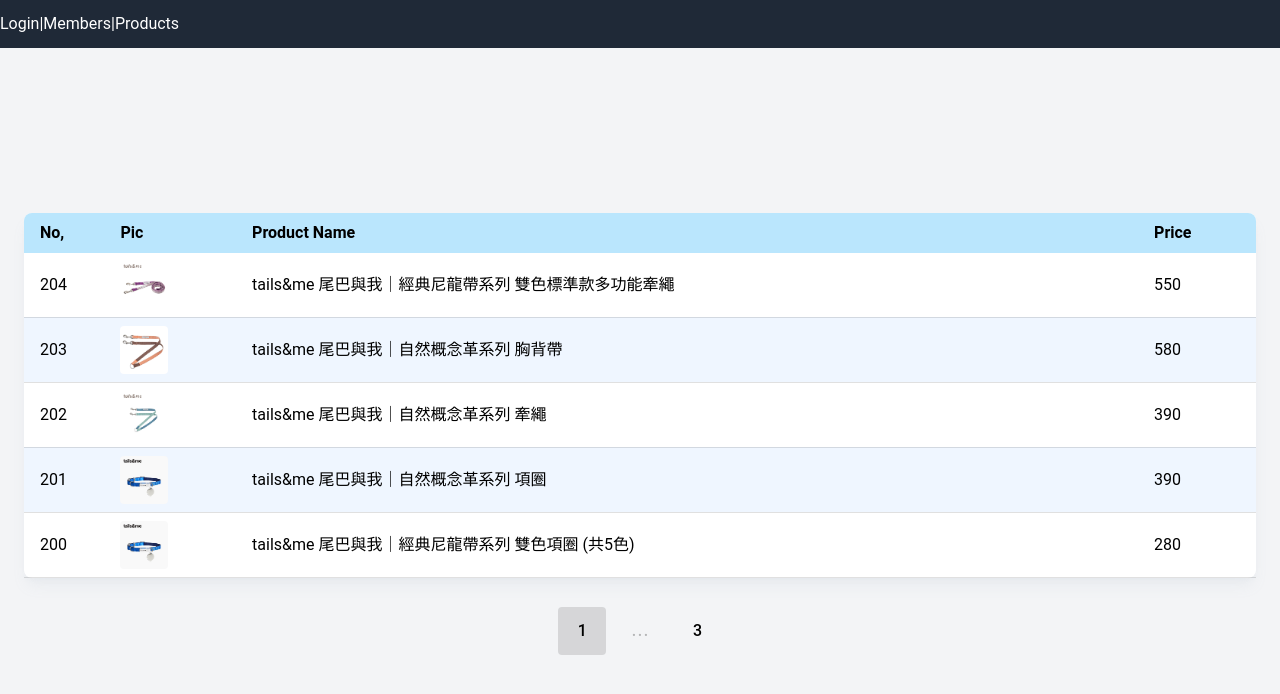
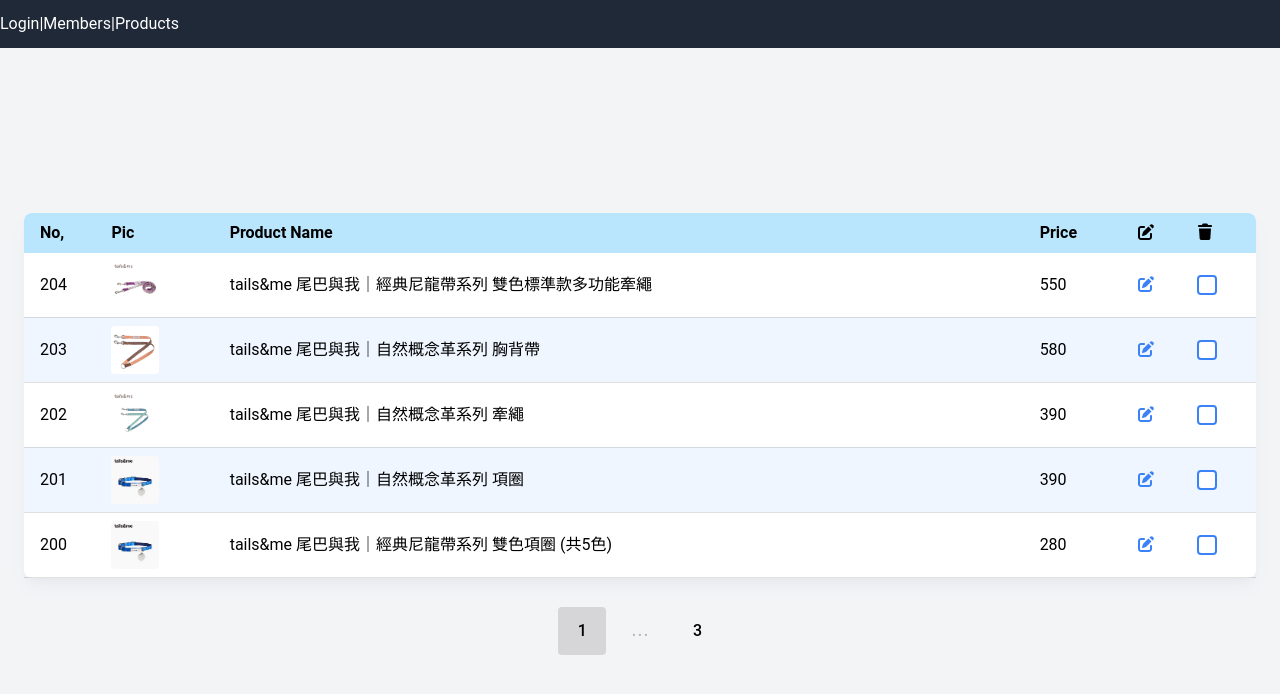
Before and after one commit to jane824691/petpet_shop_fronted_admin, a Vue app: page /products in a window 1280 px wide. Shown: the top 694 px of the page. Built offline with nearby package versions, Linux system fonts and the light colour scheme.

Commit message:
style: add fontAwesome & checkbox

```diff
--- a/package.json
+++ b/package.json
@@ -9,6 +9,9 @@
     "preview": "vite preview"
   },
   "dependencies": {
+    "@fortawesome/fontawesome-svg-core": "^7.0.1",
+    "@fortawesome/free-solid-svg-icons": "^7.0.1",
+    "@fortawesome/vue-fontawesome": "^3.1.2",
     "pinia": "^3.0.3",
     "vue": "^3.3.4",
     "vue-router": "^4.5.1",
--- a/src/main.ts
+++ b/src/main.ts
@@ -3,6 +3,18 @@
 import App from './App.vue'
 import router from './router'
 import './style.css'
+
+/* import the fontawesome core */
+import { library } from '@fortawesome/fontawesome-svg-core'
+
+/* import font awesome icon component */
+import { FontAwesomeIcon } from '@fortawesome/vue-fontawesome'
+
+/* import specific icons */
+import { faTrash, faPenToSquare } from '@fortawesome/free-solid-svg-icons'
+
+/* add icons to the library */
+library.add(faTrash, faPenToSquare )
 
 // Vuetify
 import 'vuetify/styles'
@@ -17,4 +29,4 @@
 
 const pinia = createPinia()
 
-createApp(App).use(router).use(pinia).use(vuetify).mount('#app')
+createApp(App).use(router).use(pinia).use(vuetify).component('font-awesome-icon', FontAwesomeIcon).mount('#app')
--- a/src/views/Products.vue
+++ b/src/views/Products.vue
@@ -1,5 +1,5 @@
 <script setup lang="ts">
-import { ref, computed } from 'vue'
+import { ref, computed, reactive } from 'vue'
 
 const products = ref([
   {
@@ -184,6 +184,18 @@
   }
 ])
 
+// 記錄哪些產品被選取
+const selectedProducts = reactive(new Set())
+
+// 點擊切換狀態
+const toggleSelect = (pid: number) => {
+  if (selectedProducts.has(pid)) {
+    selectedProducts.delete(pid); // 取消選取
+  } else {
+    selectedProducts.add(pid); // 增加選取
+  }
+}
+
 const page = ref(1)
 const itemsPerPage = 5
 
@@ -196,6 +208,10 @@
 })
 </script>
 
+<!-- Vue <font-awesome-icon> 的 icon 屬性規則
+Solid	fas	@fortawesome/free-solid-svg-icons
+Regular	far	@fortawesome/free-regular-svg-icons
+Brands	fab	@fortawesome/free-brands-svg-icons -->
 <template>
   <div class="bg-gray-100 flex flex-col items-center justify-center" style="min-height: calc(100vh - 3rem);">
     <div class="p-6 w-full">
@@ -205,7 +221,11 @@
             <th class="py-2 pl-4 text-left rounded-tl-lg">No,</th>
             <th class="p-2 text-left">Pic</th>
             <th class="p-2 text-left">Product Name</th>
-            <th class="p-2 text-left rounded-tr-lg">Price</th>
+            <th class="p-2 text-left">Price</th>
+            <th class="p-2 text-left "><font-awesome-icon :icon="['fas', 'pen-to-square']"
+                class="inline-block size-4" /></th>
+            <th class="p-2 text-left rounded-tr-lg"><font-awesome-icon :icon="['fas', 'trash']"
+                class="inline-block size-4" /></th>
           </tr>
         </thead>
         <tbody>
@@ -218,6 +238,21 @@
             <td class="p-2 border-b border-blue-100">{{ product.product_name }}</td>
 
             <td class="p-2 border-b border-blue-100">{{ product.product_price }}</td>
+            <td class="p-2 border-b border-blue-100"><font-awesome-icon :icon="['fas', 'pen-to-square']"
+                class="inline-block size-4 text-blue-500" /></td>
+
+            <td class="p-2 border-b border-blue-100">
+              <div @click="toggleSelect(product.pid)"
+                class="w-5 h-5 border-2 border-blue-500 hover:border-blue-700 rounded cursor-pointer flex items-center justify-center transition-colors"
+                :class="selectedProducts.has(product.pid) ? 'bg-blue-500' : 'bg-white'">
+                <svg v-if="selectedProducts.has(product.pid)" class="w-3 h-3 text-white" fill="currentColor"
+                  viewBox="0 0 20 20">
+                  <path fill-rule="evenodd"
+                    d="M16.707 5.293a1 1 0 010 1.414l-8 8a1 1 0 01-1.414 0l-4-4a1 1 0 011.414-1.414L8 12.586l7.293-7.293a1 1 0 011.414 0z"
+                    clip-rule="evenodd" />
+                </svg>
+              </div>
+            </td>
           </tr>
         </tbody>
       </table>
```
Also changed, not shown: 1 other file (tests, documents, lock files or other folders).
